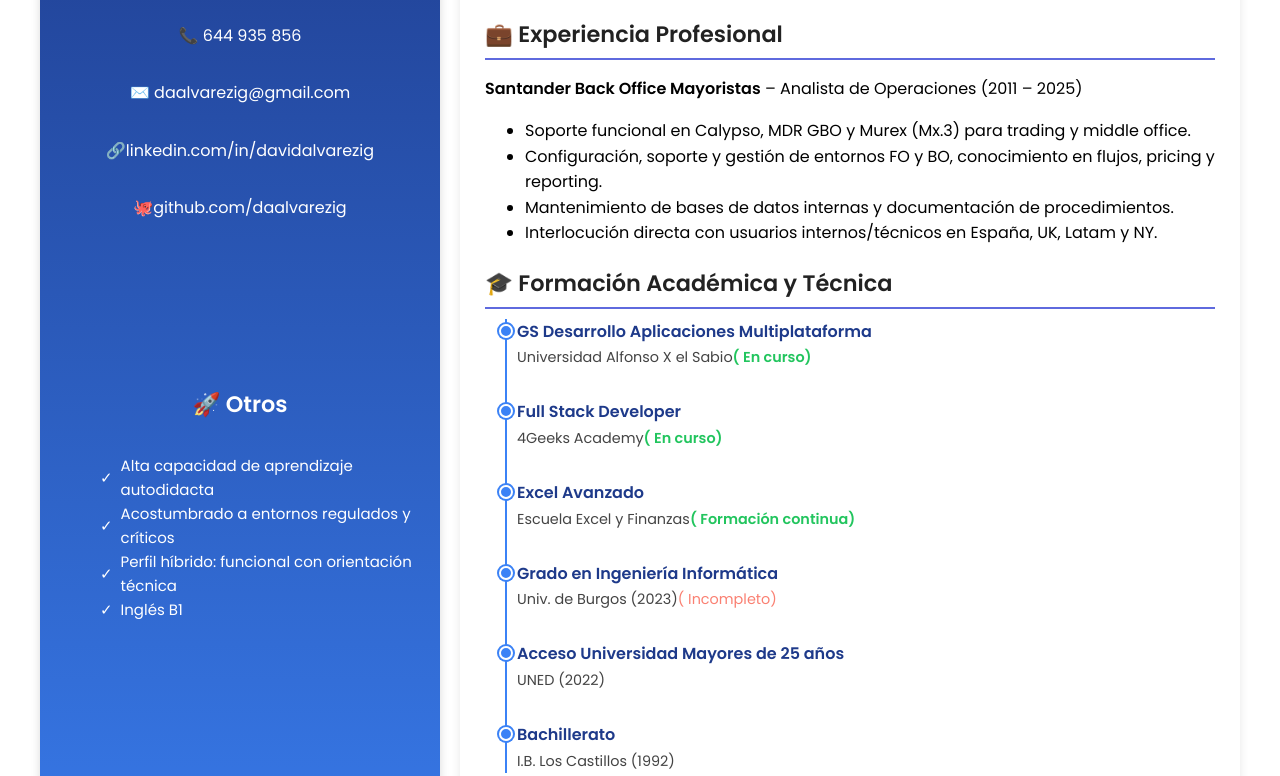
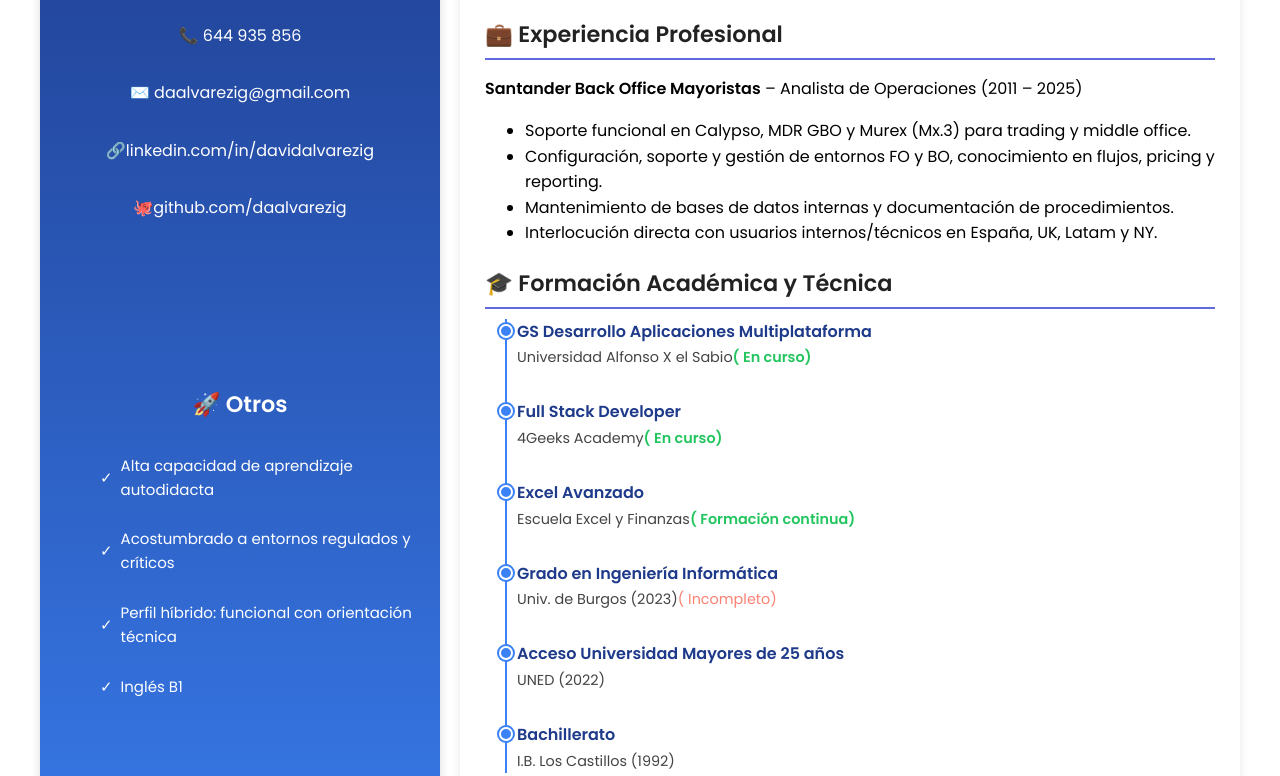
Before and after one commit to 4GeeksAcademy/daalvarezig-CV, a plain HTML site: page index.html in a window 1280 px wide. Shown: the part 458-1234 px from the top of the page. Drawn offline with Linux system fonts and the light colour scheme.

Commit message:
Update3CV

```diff
--- a/index.html
+++ b/index.html
@@ -25,9 +25,9 @@
 
       <h2 class="blanco">🚀 Otros</h2>
       <ul>
-        <li>Alta capacidad de aprendizaje autodidacta</li>
-        <li>Acostumbrado a entornos regulados y críticos</li>
-        <li>Perfil híbrido: funcional con orientación técnica</li>
+        <li>Alta capacidad de aprendizaje autodidacta</li> <br>
+        <li>Acostumbrado a entornos regulados y críticos</li> <br>
+        <li>Perfil híbrido: funcional con orientación técnica</li> <br>
         <li>Inglés B1</li>
       </ul>
     </div>
```
